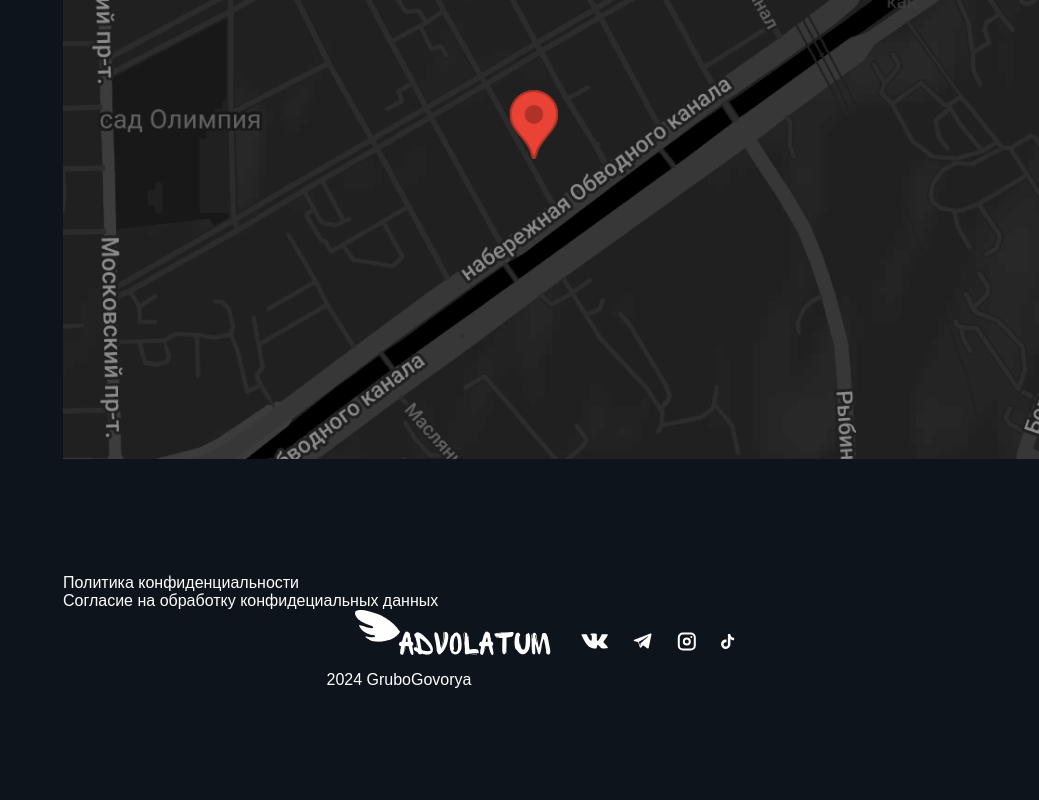
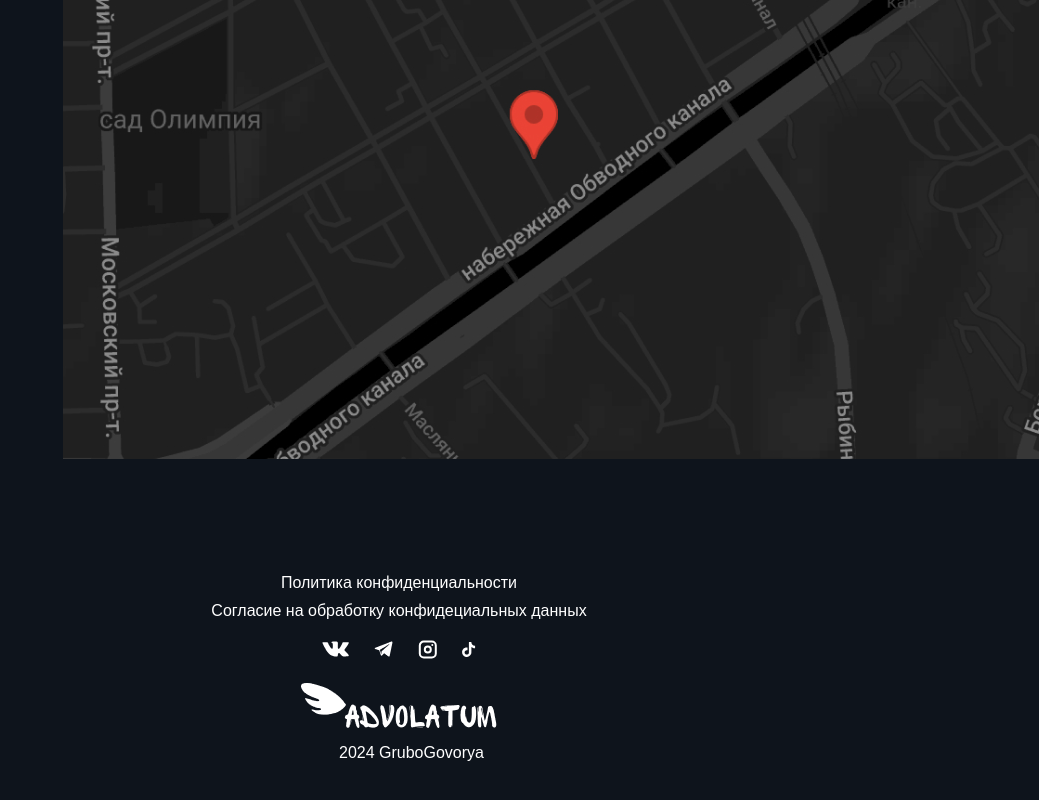
Before and after one commit to bogush01/bogush.github.io, a React (Create React App) app: page /collections in a window 1280 px wide. Shown: the part 2876-3676 px from the top of the page, without its empty margins (241-1280 px from the left). Built offline with nearby package versions, Linux system fonts and the light colour scheme.

Commit message:
add adaptive to footer and change its layout

```diff
--- /dev/null
+++ b/src/components/Footer/1599-800.css
@@ -0,0 +1,18 @@
+@media (max-width: 1599px) and (min-width: 800px) {
+  .footer {
+    padding: 39px 0 80px;
+    display: flex;
+    font-family: "arial";
+    align-items: center;
+    flex-direction: column;
+    gap: 20px;
+  }
+
+  .footer__policy {
+    text-align: center;
+  }
+
+  .footer__logo-copyright {
+    order: 10;
+  }
+}
--- /dev/null
+++ b/src/components/Footer/1920.css
@@ -0,0 +1,38 @@
+.footer {
+  width: var(--main-width);
+  margin: 0 auto;
+  padding: 39px 0 80px;
+  display: flex;
+  font-family: "arial";
+  justify-content: space-between;
+  align-items: center;
+}
+
+.footer__policy {
+  margin: 0;
+  padding: 0;
+  list-style: none;
+  display: flex;
+  flex-direction: column;
+  gap: 10px;
+}
+
+.footer__policy-link {
+  color: #fff;
+  text-decoration: none;
+  transition: color 0.5s linear;
+}
+
+.footer__policy-link:hover {
+  color: var(--main-yellow);
+}
+
+.footer__logo-copyright {
+  display: flex;
+  flex-direction: column;
+  text-indent: 25px;
+}
+
+.footer__copyright {
+  text-align: center;
+}
--- /dev/null
+++ b/src/components/Footer/799-428.css
@@ -0,0 +1,18 @@
+@media (max-width: 799px) and (min-width: 428px) {
+  .footer {
+    padding: 39px 0 80px;
+    display: flex;
+    font-family: "arial";
+    align-items: center;
+    flex-direction: column;
+    gap: 20px;
+  }
+
+  .footer__policy {
+    text-align: center;
+  }
+
+  .footer__logo-copyright {
+    order: 10;
+  }
+}
--- a/src/components/Footer/index.css
+++ b/src/components/Footer/index.css
@@ -1,37 +1,3 @@
-.footer {
-  width: var(--main-width);
-  margin: 0 auto;
-  padding: 39px 0 80px;
-  display: flex;
-  flex-wrap: wrap;
-  font-family: "arial";
-  align-items: end;
-  justify-content: space-between;
-}
-
-.footer__policy {
-  margin: 0;
-  padding: 0;
-  list-style: none;
-}
-
-.footer__policy-link {
-  color: #fff;
-  text-decoration: none;
-  transition: color 0.5s linear;
-}
-
-.footer__policy-link:hover {
-  color: #d1c12b;
-}
-
-.footer__copyright {
-  width: 100%;
-  text-align: center;
-}
-
-.footer__logo {
-  margin-right: auto;
-  margin-left: 292px;
-  margin: 0 auto 0 292px;
-}
+@import "1920.css";
+@import "1599-800.css";
+@import "799-428.css";
--- a/src/components/Footer/index.jsx
+++ b/src/components/Footer/index.jsx
@@ -21,11 +21,13 @@ const Footer = () => {
           </Link>
         </li>
       </ul>
-      <img className="footer__logo" src={logoFooter} alt="" />
-      <div>
-        <Socials />
+
+      <div className="footer__logo-copyright">
+        <img src={logoFooter} alt="" />
+        <p className="footer__copyright">2024 GruboGovorya</p>
       </div>
-      <p className="footer__copyright">2024 GruboGovorya</p>
+
+      <Socials />
     </footer>
   );
 };
```
